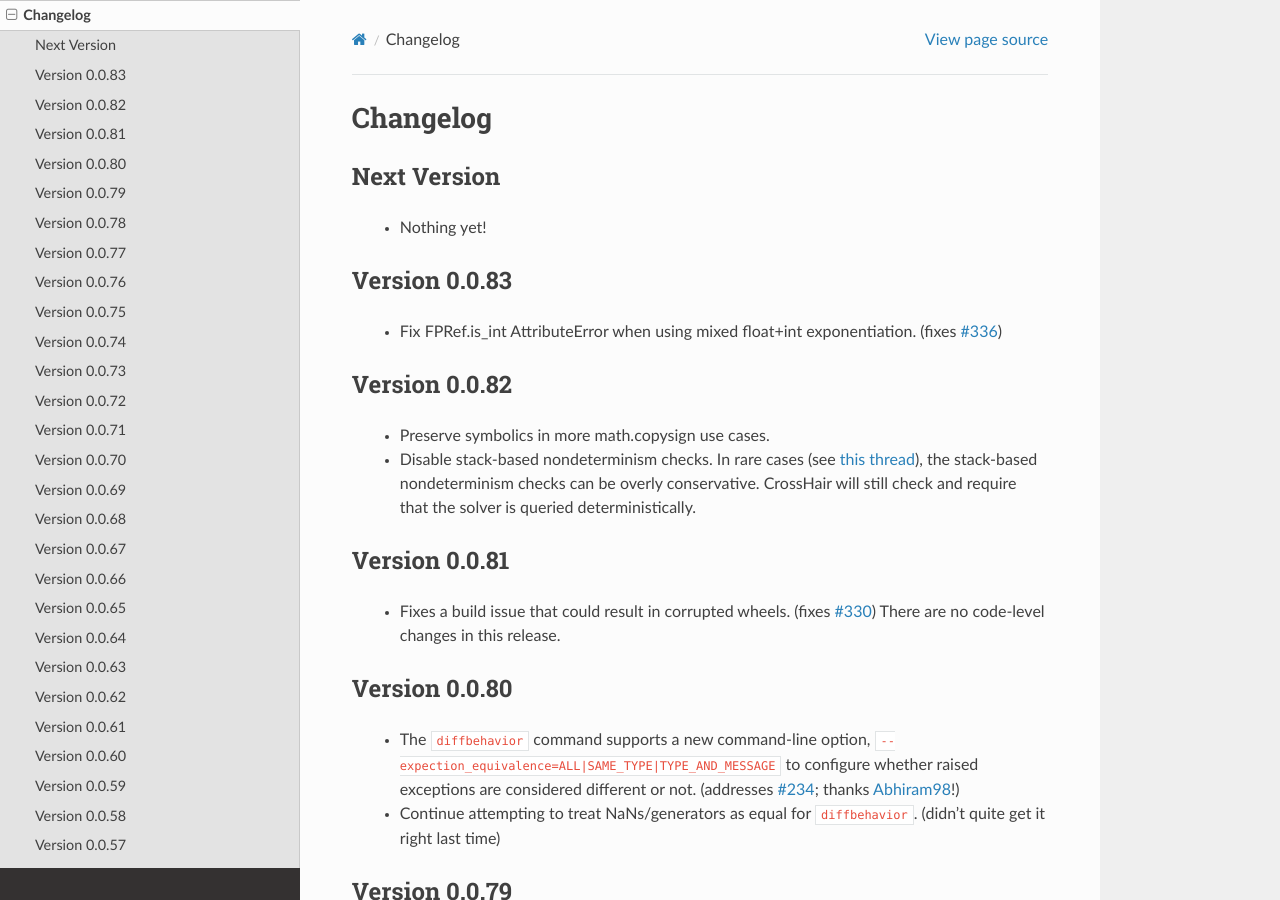
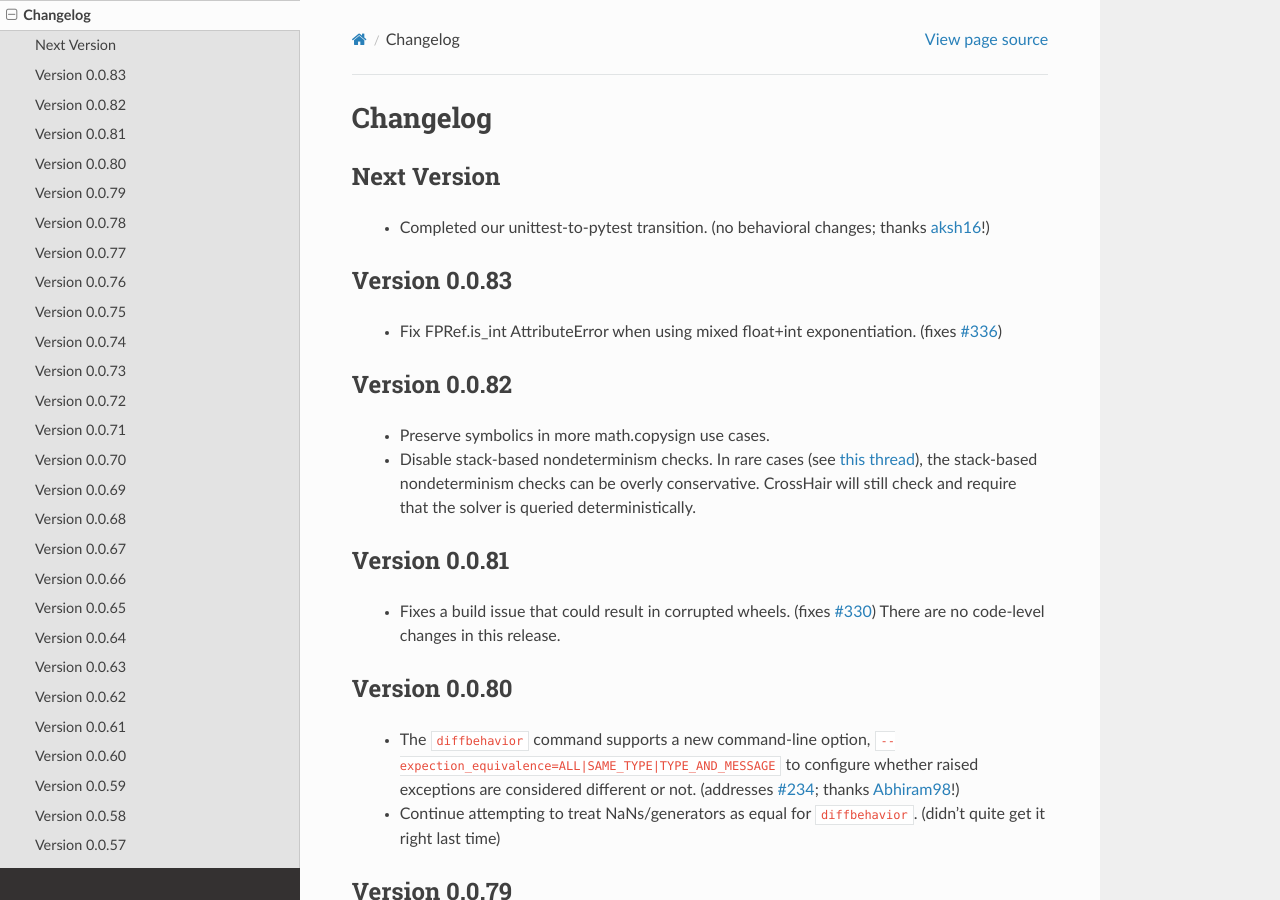
Before and after one commit to pschanely/CrossHair, a Sphinx documentation site: the page built from doc/source/changelog.rst, in a window 1280 px wide and 900 px high. Built offline with Sphinx 7.4.7 and the Read the Docs theme 3.1.0, drawn with Linux system fonts in a browser that asks for light colours; the version number is read from the project's files by our own code.

Commit message:
changelog for unittest-to-pytest

```diff
--- a/doc/source/changelog.rst
+++ b/doc/source/changelog.rst
@@ -6,7 +6,8 @@ Changelog
 Next Version
 ------------
 
-  * Nothing yet!
+  * Completed our unittest-to-pytest transition.
+    (no behavioral changes; thanks `aksh16 <https://github.com/aksh16>`__!)
 
 
 Version 0.0.83
```
